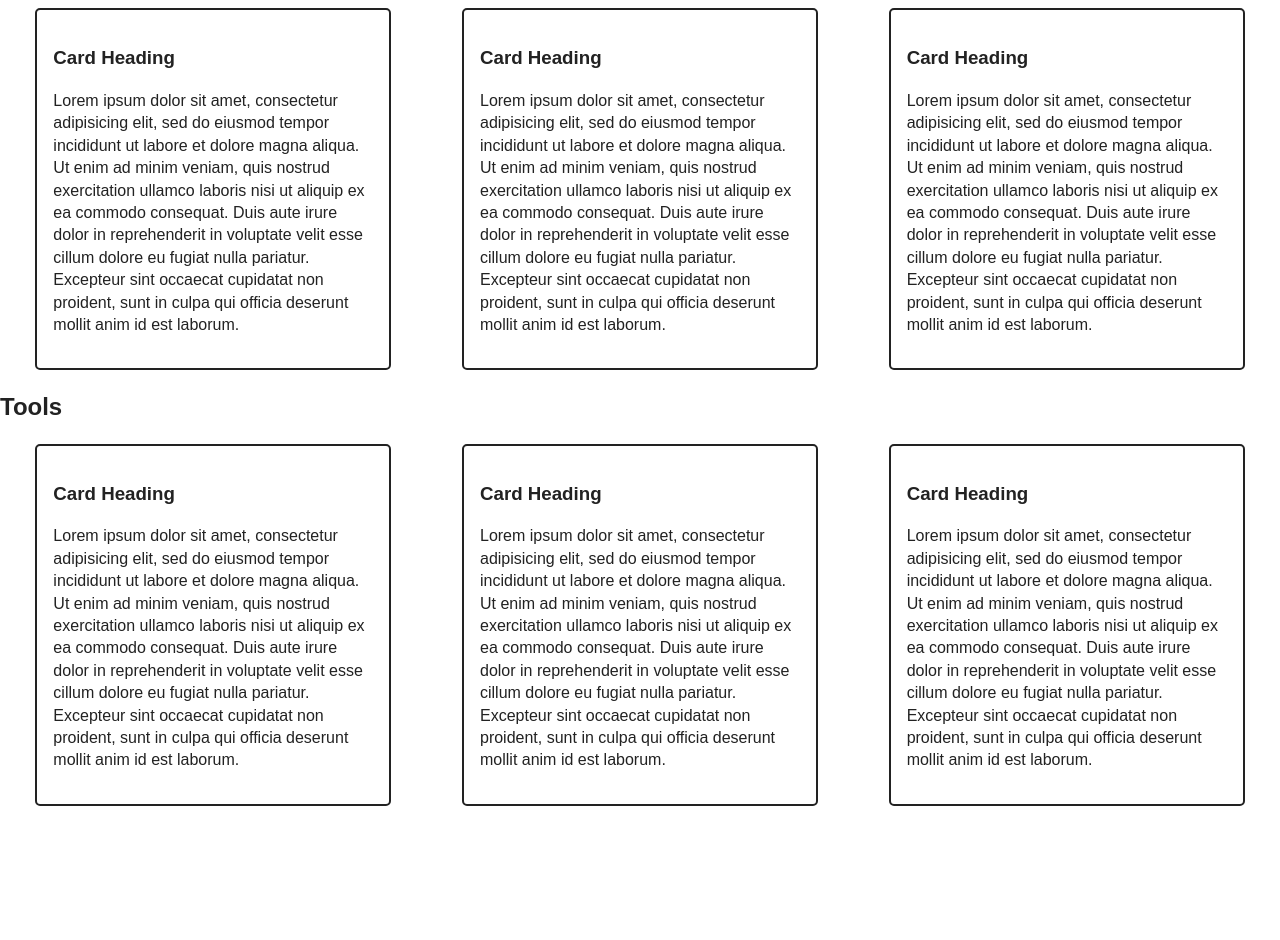
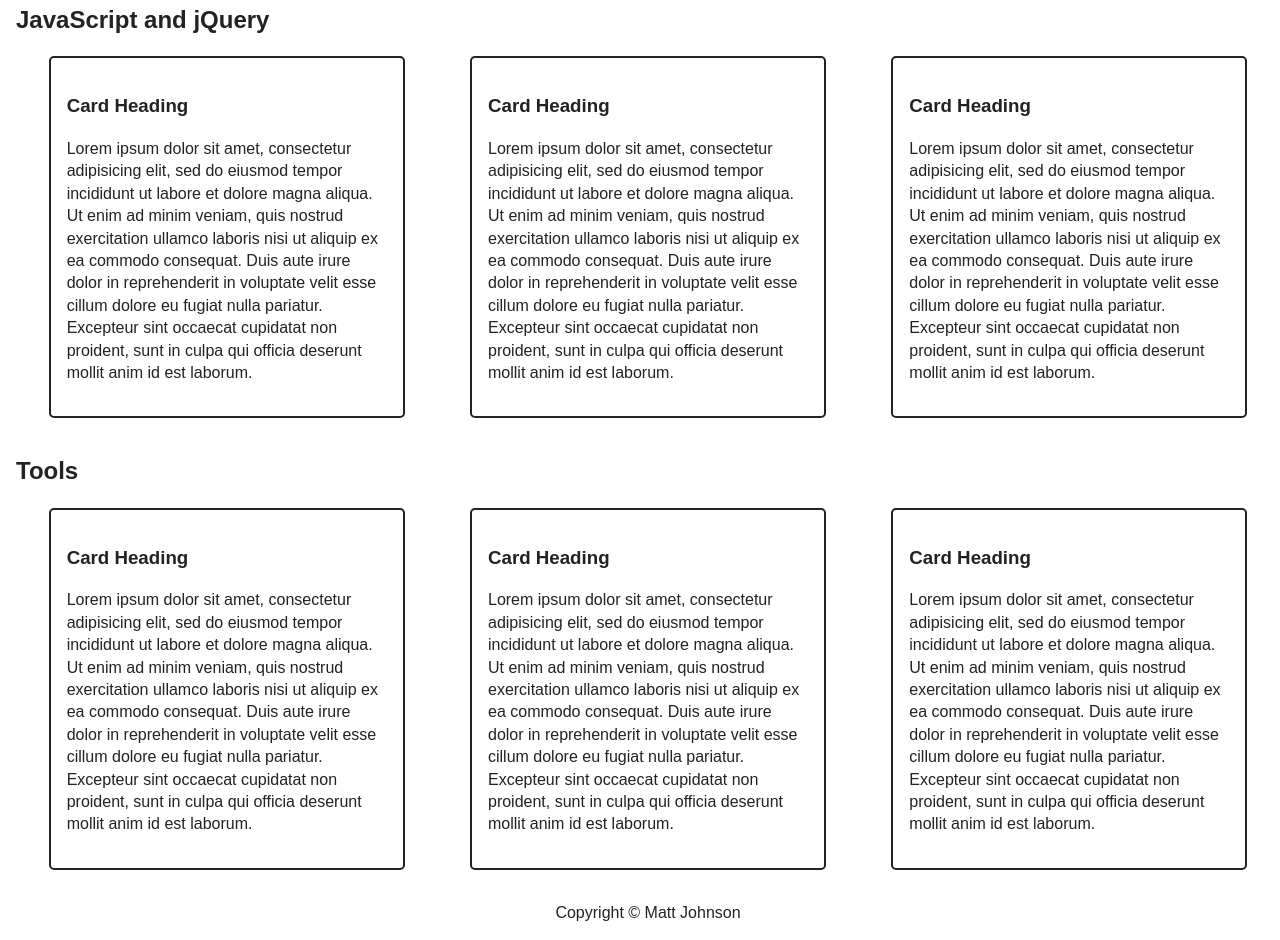
Before and after one commit to matt3mj/webdev-notebook, a plain HTML site: page index.html in a window 1280 px wide. Shown: the part 1371-2311 px from the top of the page. Before the commit the page ends 2177 px from the top, so only its background shows below. Drawn offline with nearby package versions, Linux system fonts and the light colour scheme.

Commit message:
flexed footer

```diff
--- a/css/main.css
+++ b/css/main.css
@@ -23,12 +23,23 @@ article {
   border-width: 2px;
   height: 20%;
   padding: 1rem;
+  margin-bottom: 1rem;
 }
 
 .flexContainer {
   display: flex;
   flex-flow: row wrap;
   justify-content: space-around;
+}
+
+.body {
+  margin-left: 1rem;
+}
+
+.footer {
+  display: flex;
+  justify-content: center;
+  align-items: center;
 }
 
 /*
--- a/index.html
+++ b/index.html
@@ -15,6 +15,7 @@
         <script src="js/vendor/modernizr-2.8.3.min.js"></script>
     </head>
     <body>
+      <div class="body">
       <header></header>
       <div class="content">
         <section>
@@ -133,12 +134,19 @@
           </div>
         </section>
       </div>
-      <footer></footer>
+      <footer>
+        <div class="footer">
+          <p>
+            Copyright &copy Matt Johnson
+          </p>
+        </div>
+      </footer>
 
 
         <script src="https://ajax.googleapis.com/ajax/libs/jquery/1.11.3/jquery.min.js"></script>
         <script>window.jQuery || document.write('<script src="js/vendor/jquery-1.11.3.min.js"><\/script>')</script>
         <script src="js/plugins.js"></script>
         <script src="js/main.js"></script>
+      </div>
     </body>
 </html>
```
